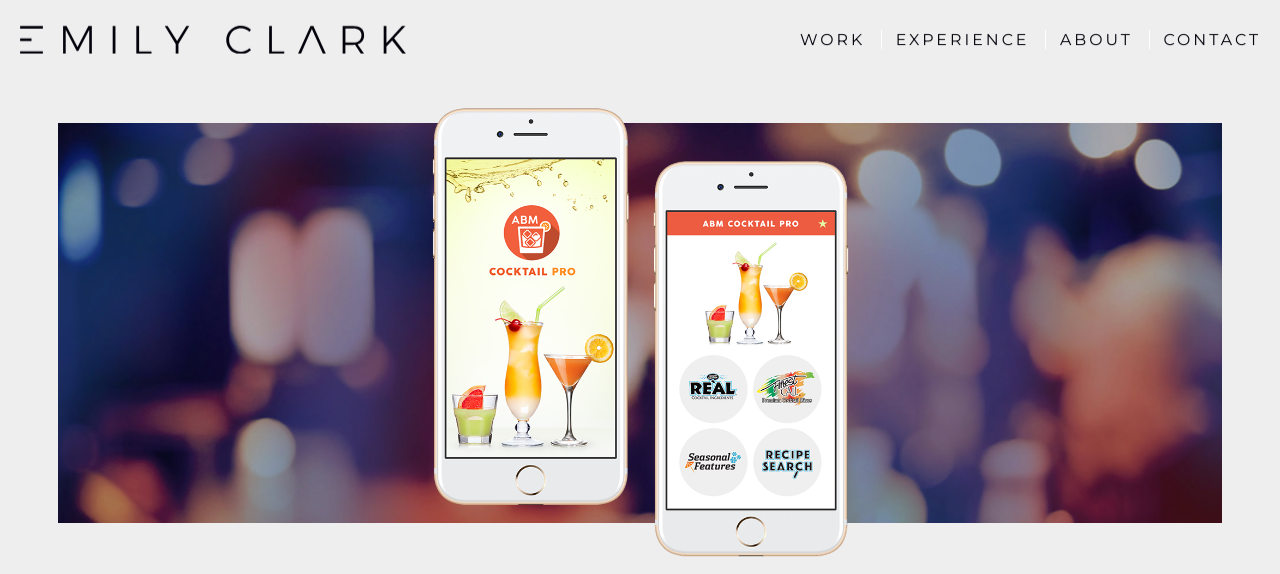
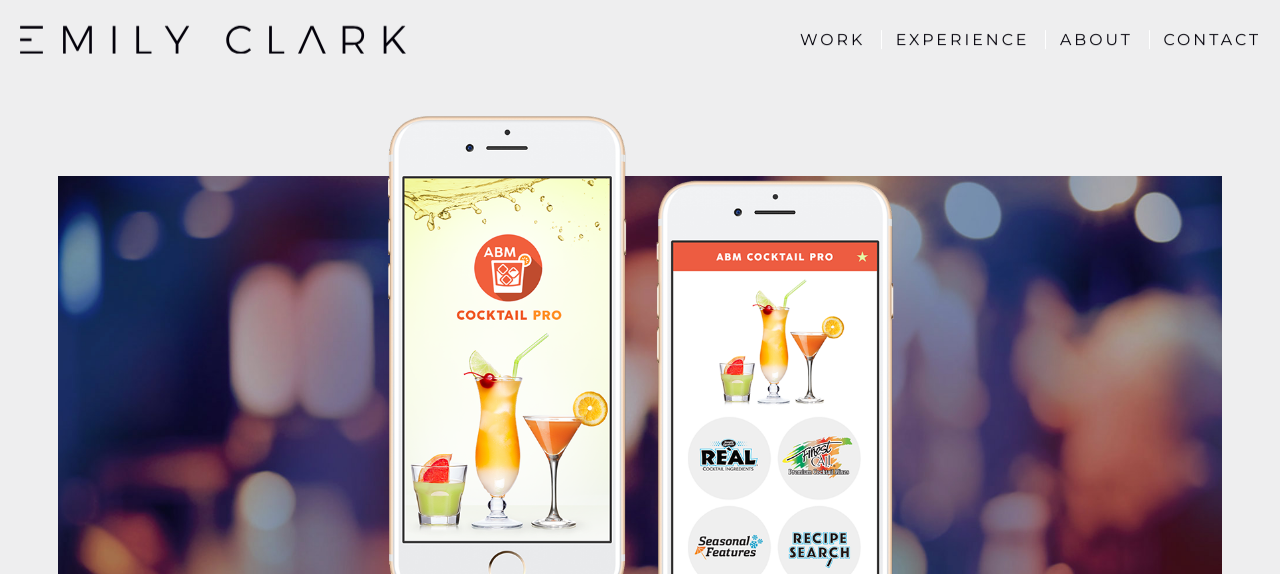
Before and after one commit to EmilyBlaineClark/emilyblaineclark.github.io, a Jekyll site: the page built from _things/abm-cocktail-pro.md, in a window 1280 px wide. Shown: the top 574 px of the page. Built offline with Jekyll 4.4.1, drawn with Linux system fonts in a browser that asks for light colours; nearby versions of some CDN libraries; comment, search, counter and statistics services are not loaded; grey boxes are pictures that could not be loaded.

Commit message:
things fixes

```diff
--- a/_layouts/portfolio_single.html
+++ b/_layouts/portfolio_single.html
@@ -12,10 +12,10 @@
 
   <div class="portfolio-single-wrapper clearfix">
     <div class="portfolio-single-details">
-      <strong>Client:</strong> {{ page.client }}<br>
-      <strong>Responsibilities:</strong> {{ page.responsibilities }}<br>
-      <strong>Employer:</strong> {{ page.employer }}<br>
-      <strong>Awards:</strong> {{ page.awards }}
+      {% if page.client %}<strong>Client:</strong> {{ page.client }}<br>{% endif %}
+      {% if page.responsibilities %}<strong>Responsibilities:</strong> {{ page.responsibilities }}<br>{% endif %}
+      {% if page.employer %}<strong>Employer:</strong> {{ page.employer }}<br>{% endif %}
+      {% if page.awards %}<strong>Awards:</strong> {{ page.awards }}{% endif %}
     </div>
     {{ page.content }}
   </div>
--- a/_sass/_page.scss
+++ b/_sass/_page.scss
@@ -772,6 +772,10 @@
 [class*="page__things"]{
   h1{
     position: relative;
+    font-size: 1.2em;
+    @media($bp-tablet){
+      font-size: 2em;
+    }
     &:after{
       content: "";
       width: 1.2em;
@@ -823,6 +827,10 @@
   font-family: $opensans;
   line-height: 1.8;
 
+  @media($bp-mobile){
+    font-size: 14px;
+  }
+
   @media($bp-tablet){
     max-width: 33%;
     float: left;
@@ -849,18 +857,19 @@
 
   @media($bp-tablet){
     height: 400px;
-    margin-top: 3em;
+    margin-top: 6em;
+    margin-bottom: 6em;
   }
 }
 
 .hero-fg{
   width: 100%;
-  max-width: 600px;
+  max-width: 730px;
 
   @media($bp-tablet){
     transform: translateX(-50%);
     position: absolute;
-    bottom: -2em;
+    bottom: -5em;
     left: 50%;
   }
 }
```
